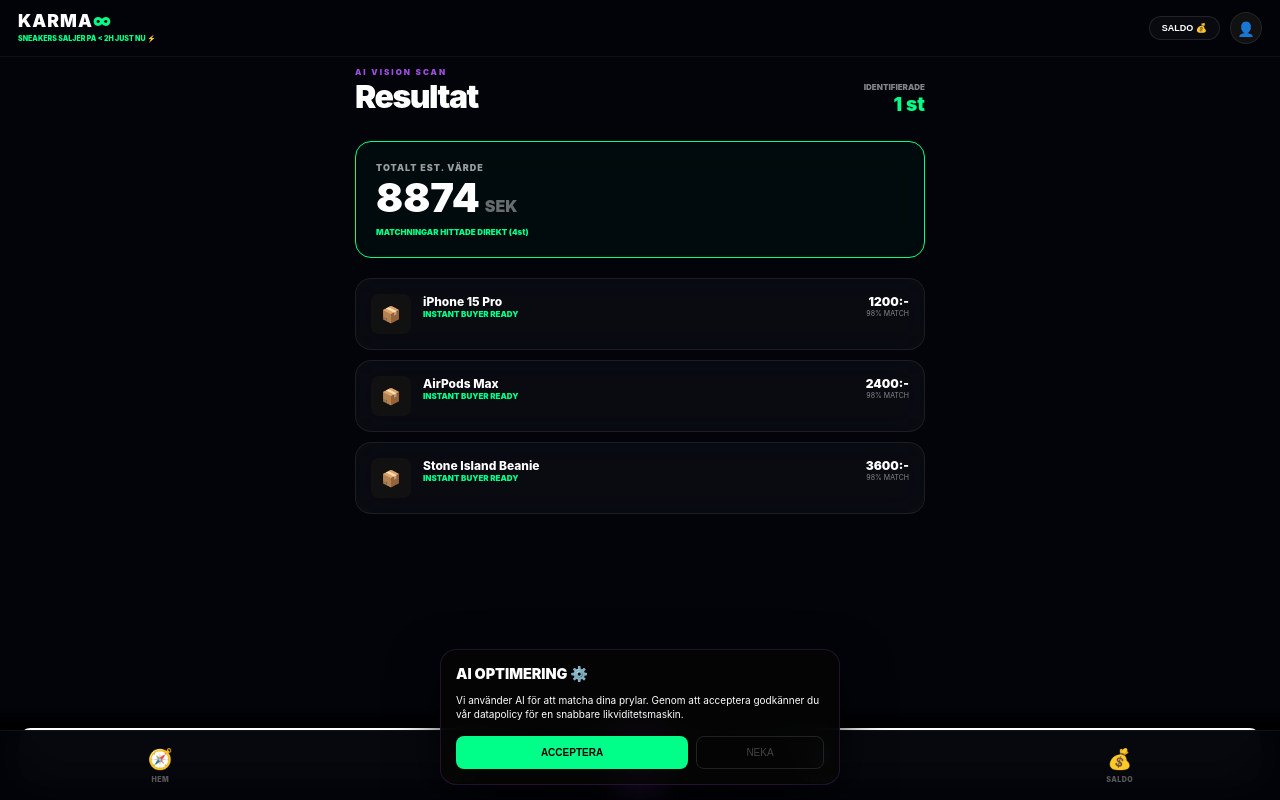
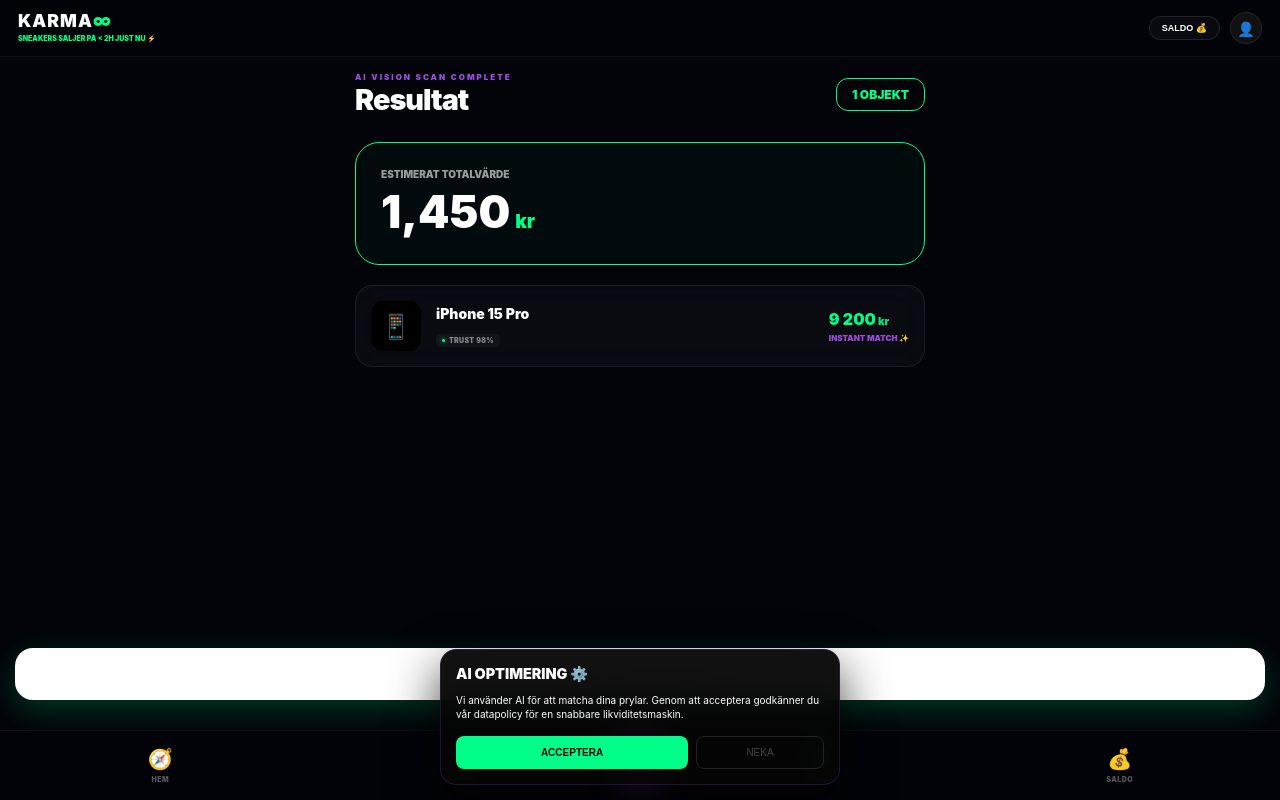
Before and after one commit to gascheckking/marketbeg-appGem, a Next.js app: page /sell/instant in a window 1280 px wide. Built offline with nearby package versions, Linux system fonts and the light colour scheme.

Commit message:
Update page.tsx

```diff
--- a/app/sell/instant/page.tsx
+++ b/app/sell/instant/page.tsx
@@ -1,67 +1,76 @@
+// // app/sell/instant/page.tsx
 "use client";
 import { useState, useEffect, Suspense } from "react";
 import { useSearchParams, useRouter } from "next/navigation";
+import PriceTag from "@/components/PriceTag";
+import TrustBadge from "@/components/TrustBadge";
 
 function AISellForm() {
   const router = useRouter();
   const searchParams = useSearchParams();
   const count = searchParams.get("count") || "1";
-
-  const [isScanning, setIsScanning] = useState(true);
-  const [scanProgress, setScanProgress] = useState(0);
   const [aiPrice, setAiPrice] = useState(0);
 
   useEffect(() => {
+    const targetPrice = parseInt(count) * 1450;
     const timer = setInterval(() => {
-      setScanProgress(prev => {
-        if (prev >= 100) { clearInterval(timer); return 100; }
-        return prev + 1;
+      setAiPrice(prev => {
+        if (prev >= targetPrice) { clearInterval(timer); return targetPrice; }
+        return prev + Math.floor(targetPrice / 50);
       });
-      setAiPrice(prev => prev + Math.floor(Math.random() * 200));
-    }, 30);
+    }, 20);
     return () => clearInterval(timer);
-  }, []);
+  }, [count]);
+
+  const mockItems = [
+    { name: "iPhone 15 Pro", trust: 98, price: 9200, emoji: "📱" },
+    { name: "AirPods Max", trust: 94, price: 4100, emoji: "🎧" },
+    { name: "MacBook Pro M3", trust: 97, price: 18900, emoji: "💻" }
+  ];
 
   return (
-    <div className="page-wrapper" style={{ padding: '10px 15px' }}>
-      <header style={{ marginBottom: '25px', display: 'flex', justifyContent: 'space-between', alignItems: 'flex-end' }}>
+    <div className="page-wrapper" style={{ padding: '15px' }}>
+      <header style={{ marginBottom: '25px', display: 'flex', justifyContent: 'space-between', alignItems: 'center' }}>
         <div>
-          <div style={{ fontSize: '8px', fontWeight: 900, color: 'var(--neon-purple)', letterSpacing: '2px' }}>AI VISION SCAN</div>
-          <h1 style={{ fontSize: '2rem', fontWeight: 900, margin: 0, letterSpacing: '-1.5px' }}>Resultat</h1>
+          <div style={{ fontSize: '8px', fontWeight: 900, color: 'var(--neon-purple)', letterSpacing: '2px' }}>AI VISION SCAN COMPLETE</div>
+          <h1 style={{ fontSize: '1.8rem', fontWeight: 900, margin: 0 }}>Resultat</h1>
         </div>
-        <div style={{ textAlign: 'right' }}>
-          <div style={{ fontSize: '8px', fontWeight: 900, opacity: 0.5 }}>IDENTIFIERADE</div>
-          <div style={{ fontSize: '1.2rem', fontWeight: 900, color: 'var(--neon-mint)' }}>{count} st</div>
+        <div className="badge-match" style={{ padding: '8px 15px', borderRadius: '12px', border: '1px solid var(--neon-mint)', color: 'var(--neon-mint)', fontWeight: 900, fontSize: '12px' }}>
+          {count} OBJEKT
         </div>
       </header>
 
-      <div className="glass-card" style={{ padding: '20px', border: '1px solid var(--neon-mint)', background: 'rgba(0,255,136,0.03)', marginBottom: '20px' }}>
-        <div style={{ fontSize: '9px', fontWeight: 900, opacity: 0.6, letterSpacing: '1px' }}>TOTALT EST. VÄRDE</div>
-        <div style={{ fontSize: '2.5rem', fontWeight: 900 }}>{aiPrice}<span style={{ fontSize: '1rem', marginLeft: '5px', opacity: 0.4 }}>SEK</span></div>
-        <div style={{ fontSize: '8px', fontWeight: 900, color: 'var(--neon-mint)', marginTop: '5px' }}>MATCHNINGAR HITTADE DIREKT (4st)</div>
+      <div className="glass-card" style={{ padding: '25px', border: '1px solid var(--neon-mint)', background: 'rgba(0,255,136,0.03)', marginBottom: '20px', borderRadius: '24px' }}>
+        <div style={{ fontSize: '10px', fontWeight: 900, opacity: 0.6, marginBottom: '5px' }}>ESTIMERAT TOTALVÄRDE</div>
+        <div style={{ display: 'flex', alignItems: 'baseline', gap: '5px' }}>
+          <span style={{ fontSize: '2.8rem', fontWeight: 900 }}>{aiPrice.toLocaleString()}</span>
+          <span style={{ fontSize: '1.2rem', fontWeight: 900, color: 'var(--neon-mint)' }}>kr</span>
+        </div>
       </div>
 
-      <div style={{ display: 'grid', gap: '10px', marginBottom: '100px' }}>
-        {["iPhone 15 Pro", "AirPods Max", "Stone Island Beanie"].map((item, i) => (
-          <div key={i} className="glass-card" style={{ display: 'flex', justifyContent: 'space-between', padding: '15px' }}>
-            <div style={{ display: 'flex', gap: '12px' }}>
-              <div style={{ width: '40px', height: '40px', background: '#111', borderRadius: '8px', display: 'flex', alignItems: 'center', justifyContent: 'center' }}>📦</div>
+      <div style={{ display: 'grid', gap: '12px', marginBottom: '120px' }}>
+        {mockItems.slice(0, parseInt(count)).map((item, i) => (
+          <div key={i} className="glass-card" style={{ display: 'flex', justifyContent: 'space-between', padding: '15px', borderRadius: '18px', alignItems: 'center' }}>
+            <div style={{ display: 'flex', gap: '15px', alignItems: 'center' }}>
+              <div style={{ width: '50px', height: '50px', background: '#000', borderRadius: '12px', display: 'flex', alignItems: 'center', justifyContent: 'center', fontSize: '24px' }}>
+                {item.emoji}
+              </div>
               <div>
-                <div style={{ fontSize: '12px', fontWeight: 800 }}>{item}</div>
-                <div style={{ fontSize: '8px', color: 'var(--neon-mint)', fontWeight: 900 }}>INSTANT BUYER READY</div>
+                <div style={{ fontSize: '14px', fontWeight: 900, marginBottom: '4px' }}>{item.name}</div>
+                <TrustBadge score={item.trust} />
               </div>
             </div>
             <div style={{ textAlign: 'right' }}>
-              <div style={{ fontSize: '12px', fontWeight: 900 }}>{(i + 1) * 1200}:-</div>
-              <div style={{ fontSize: '7px', opacity: 0.5 }}>98% MATCH</div>
+              <PriceTag price={item.price} size="md" />
+              <div style={{ fontSize: '8px', color: 'var(--neon-purple)', fontWeight: 900, marginTop: '4px' }}>INSTANT MATCH ✨</div>
             </div>
           </div>
         ))}
       </div>
 
-      <div style={{ position: 'fixed', bottom: '0', left: 0, right: 0, padding: '20px', background: 'linear-gradient(to top, #000 80%, transparent)' }}>
-        <button onClick={() => router.push('/dashboard/seller')} className="primary-btn" style={{ padding: '18px', fontSize: '14px' }}>
-          ACCEPTERA & SÄLJ ALLA ({aiPrice}:-)
+      <div style={{ position: 'fixed', bottom: '100px', left: '15px', right: '15px', zIndex: 10 }}>
+        <button onClick={() => router.push('/dashboard/seller')} className="primary-btn" style={{ padding: '20px', borderRadius: '18px', boxShadow: '0 10px 30px rgba(0,255,136,0.2)' }}>
+          ACCEPTERA & SÄLJ ALLA
         </button>
       </div>
     </div>
```
